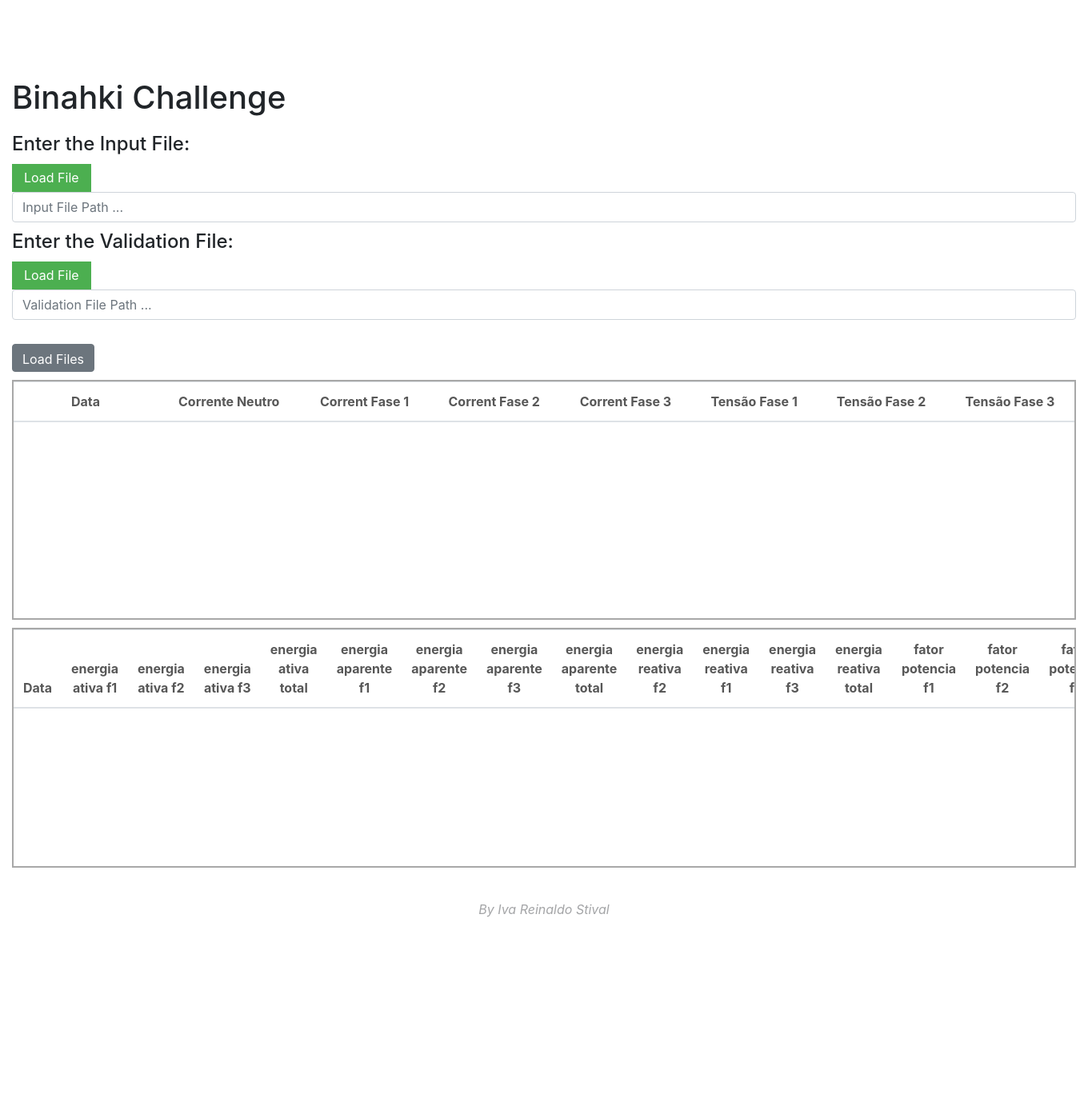
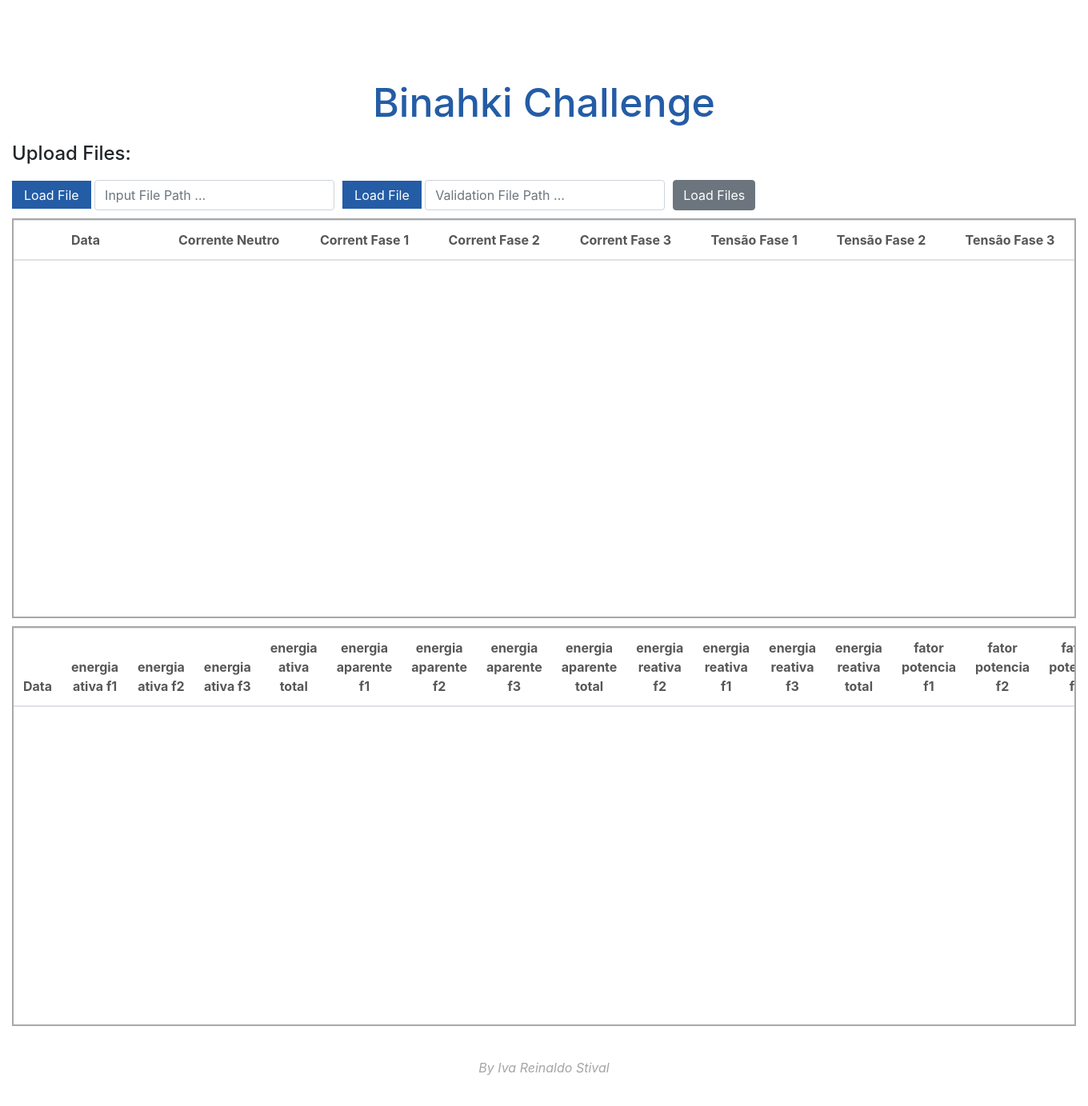
Before and after one commit to IvaStival/DataScience, a PHP site: page / in a window 1360 px wide; the page is wider, and only the part inside the window is pictured. Shown: that part at 80% size. Before the commit the page ends 1147 px from the top of that part, so only its background shows below. Run offline with PHP 8.4, Linux system fonts and the light colour scheme; lists and menus that the app fills with data are empty; some libraries are stand-ins or nearby versions.

```diff
--- a/Binahki/Challenge_02/binahki/_css/index.css
+++ b/Binahki/Challenge_02/binahki/_css/index.css
@@ -1,5 +1,5 @@
 button {
-  background-color: #4CAF50; /* Green */
+  background-color: #245ca6; /* Binahki blue */
   border: none;
   color: white;
   padding: 0px 15px;
@@ -19,6 +19,12 @@ td {
   text-align: center;
 }
 
+.title {
+  text-align: center;
+  font-size: 50px;
+  color: #245ca6;
+}
+
 .row {
   margin-top: 98px;
 }
@@ -27,13 +33,34 @@ td {
   max-width: 1400px;
 }
 
+#user-input1 {
+  width: 300px;
+  display: initial;
+}
+
+#user-input2 {
+  width: 300px;
+  display: initial;
+}
+
 #form {
   margin: 20px 0 20px 0px;
 }
 
-#input_labels {
+#input_labels1 {
   margin-top: 10px;
   margin-bottom: 10px;
+  float: left;
+  margin-right: 10px;
+  display: inherit;
+
+}
+
+#input_labels2 {
+  margin-top: 10px;
+  margin-bottom: 0px;
+  float: left;
+  margin-right: 10px;
 }
 
 #val_labels {
@@ -41,7 +68,9 @@ td {
 }
 
 #button-sec {
-  margin: 10px 0 0px;
+  margin: -2px 0 0px;
+  height: 38px;
+
 }
 
 #data {
@@ -50,14 +79,14 @@ td {
 
 #div_scrowll_input {
   overflow-y:auto;
-  height: 300px;
+  height: 500px;
   margin: 10px 0px 0px 0px;
   border: 2px solid #a8a8a8;
 }
 
 #div_scrowll_validation {
   overflow-y:auto;
-  height: 300px;
+  height: 500px;
   margin: 10px 0px 100px 0px;
   border: 2px solid #a8a8a8;
 }
--- a/Binahki/Challenge_02/binahki/_js/my_scripts.js
+++ b/Binahki/Challenge_02/binahki/_js/my_scripts.js
@@ -1,20 +1,27 @@
+// References
+// https://www.educabras.com/ensino_medio/materia/fisica/mecanica_cinematica/aulas/potencia_e_energia
+// https://www.saladaeletrica.com.br/potencia-eletrica-podcast-002/
+// https://www.youtube.com/watch?v=gBg02pMrkpk&list=PLf1lowbdbFIACPDS1CvJNiVa4_nQEoFwB&index=23
+// https://www.mundodaeletrica.com.br/formulas-de-potencia-quais-sao/
+
+
 // OPEN A DIALOG TO LOAD THE INPUT OR VALIDATION FILE - WORKING YET
-function importData(id) {
+function importData() {
+
   let input = document.createElement('input');
   input.type = 'file';
   input.onchange = _ => {
-    // you can use this method to get file and perform respective operations
-            let files =   Array.from(input.files);
-            console.log(id);
-            document.getElementById(id).value=files[0].name;
-        };
+    console.log("AAAA");
+    let files = Array.from(input.files);
+    console.log(files);
+    // document.getElementById().value=files[0].name;
+  };
   input.click();
 };
 
 
-
 // OPEN FILES, POPULATE AND CALCULATION EXECUTION
-function runEnter() {
+function loadData() {
 
   // OPEN INPUT FILE
   var data_input;
@@ -78,8 +85,11 @@ function generateHtmlTableValidation(body_id, data, calc_data) {
       for(var j = 0; j < data[i].length; j++){
         // THE SIZE OF INPUT DATA IS LESS THAN THE TOTAL VALIDATION DATA
         if(i < calc_data.length){
+          // WE SHOW BOTH DATA, VALIDATION AND CALCULATED DATA, AND USE GREEN TO
+          // TO DIFFERENTIATE THE CALCULATED DATA
           result += "<td><p>"+data[i][j]+"</p>  <p style='color: #007F00'>" + calc_data[i-init_val][j] +"</p></td>";
         }
+        // IF NOT EXISTS MORE INPUT DATA ONLY ADD VALIDATION DATA ON HMTL PAGE
         else{
           result += "<td>"+data[i][j]+"</td>"
         }
@@ -93,37 +103,43 @@ function generateHtmlTableValidation(body_id, data, calc_data) {
   }
 };
 
-function calculateIndeces(corr_array, ten_array, corr_neutro, factor_array){
+function calculateIndeces(corr_array, ten_array, corr_neutral, factor_array){
 
 }
 
 function calculate(data_val, data_input){
 
+  // THE data_val ARRAY HAVE DATA ON INDEX 0 AND 1 THAT WE NOT WANT, THEN INITIATE
+  // THE INDEX WITH 2, THE CORRECT FIRST DATA
   var val_idx = 2;
+
+  // RESULT ARRAY
   var result = [];
   for(var i=1; i < data_input.length; i++){
 
     // GET THE INPUT CORRENT AND FASE VOLTAGE VALUES
-    var corr_neutro = parseFloat(data_input[i][1]);
-    var corr_f1 = parseFloat(data_input[i][2]);
-    var corr_f2 = parseFloat(data_input[i][3]);
-    var corr_f3 = parseFloat(data_input[i][4]);
-    var ten_f1 = parseFloat(data_input[i][5]);
-    var ten_f2 = parseFloat(data_input[i][6]);
-    var ten_f3 = parseFloat(data_input[i][7]);
+    var corr_neutral = parseFloat(data_input[i][1]);   // NEUTRAL CORRENT
+    var corr_f1 = parseFloat(data_input[i][2]);        // CORRENT FASE 1
+    var corr_f2 = parseFloat(data_input[i][3]);        // CORRENT FASE 2
+    var corr_f3 = parseFloat(data_input[i][4]);        // CORRENT FASE 3
+    var ten_f1 = parseFloat(data_input[i][5]);         // TENSION FASE 1
+    var ten_f2 = parseFloat(data_input[i][6]);         // TENSION FASE 2
+    var ten_f3 = parseFloat(data_input[i][7]);         // TENSION FASE 3
 
+    // TOTAL CORRENT
     var corr_total = corr_f1 + corr_f2 + corr_f3;
 
-    if(corr_neutro){
+    // IF NOT EXISTS DATA INSIDE ANY INPUT ITEM NOT CALCULATE THE GO TO NEXT ROW
+    if(corr_neutral){
       // THE TIME VARIATION IS ABOUT 20s, IN HOURS IS EQUAL TO 0.005555
       var time = 0.0055555;
 
       // GET FACTOR VALUES ON VALIDATION DATASET, IT COME WITH "," DECIMAL SEPARTOR,
-      // WE NEED TO REPLACE BY "."
-      var factor_f1 = parseFloat(data_val[val_idx][13].replace(",", "."));
-      var factor_f2 = parseFloat(data_val[val_idx][14].replace(",", "."));
-      var factor_f3 = parseFloat(data_val[val_idx][15].replace(",", "."));
-      var factor_total = parseFloat(data_val[val_idx][16].replace(",", "."));
+      // WE NEED TO REPLACE FOR "."
+      var factor_f1 = parseFloat(data_val[val_idx][13].replace(",", "."));    // FACTOR FASE 1
+      var factor_f2 = parseFloat(data_val[val_idx][14].replace(",", "."));    // FACTOR FASE 2
+      var factor_f3 = parseFloat(data_val[val_idx][15].replace(",", "."));    // FACTOR FASE 3
+      var factor_total = parseFloat(data_val[val_idx][16].replace(",", ".")); // FACTOR TOTAL
 
       // APPARENT POTENCY CALCULATION
       // potencia_apar_fase = tensao_fase * corrent_fase
@@ -144,14 +160,17 @@ function calculate(data_val, data_input){
       var pot_reactive_f3 = Math.sqrt((pot_appar_f3 ** 2) - (pot_active_f3 ** 2))
 
       // CALCULATE THE ENERGY FOR ACTIVE, REACTIVE AND APPARENT
+      // ACTIVE ENERGY
       var energy_active_f1 = time * (pot_active_f1/1000.0);
       var energy_active_f2 = time * (pot_active_f2/1000.0);
       var energy_active_f3 = time * (pot_active_f3/1000.0);
 
+      // APPARENT ENERGY
       var energy_apar_f1 = time * (pot_appar_f1/1000.0);
       var energy_apar_f2 = time * (pot_appar_f2/1000.0);
       var energy_apar_f3 = time * (pot_appar_f3/1000.0);
 
+      // REACTIVE ENERGY
       var energy_reactive_f1 = time * (pot_reactive_f1/1000.0);
       var energy_reactive_f2 = time * (pot_reactive_f2/1000.0);
       var energy_reactive_f3 = time * (pot_reactive_f3/1000.0);
@@ -169,26 +188,29 @@ function calculate(data_val, data_input){
       var ten_f2_f3 = ten_f2 * Math.sqrt(3);
       var ten_f3_f1 = ten_f3 * Math.sqrt(3);
 
-      var dec_sep_energy = 4;
-      var dec_sep_all = 2;
+      // DECIMAL SEPARATOR SIZE. USED ONLY TO SHOW THE DATA ON HTML
+      var decimal_sep_energy = 4;
+      var decimal_sep_all = 2;
 
-      result.push(["", energy_active_f1.toFixed(dec_sep_energy), energy_active_f2.toFixed(dec_sep_energy),
-                  energy_active_f3.toFixed(dec_sep_energy), energy_active_total.toFixed(dec_sep_energy),
-                  energy_apar_f1.toFixed(dec_sep_energy), energy_apar_f2.toFixed(dec_sep_energy),
-                  energy_apar_f3.toFixed(dec_sep_energy), energy_apar_total.toFixed(dec_sep_energy),
-                  energy_reactive_f1.toFixed(dec_sep_energy), energy_reactive_f2.toFixed(dec_sep_energy),
-                  energy_reactive_f3.toFixed(dec_sep_energy), energy_reactive_total.toFixed(dec_sep_energy),
+      // APPEND THE RESULT CALCULATION TO result ARRAY
+      result.push(["", energy_active_f1.toFixed(decimal_sep_energy), energy_active_f2.toFixed(decimal_sep_energy),
+                  energy_active_f3.toFixed(decimal_sep_energy), energy_active_total.toFixed(decimal_sep_energy),
+                  energy_apar_f1.toFixed(decimal_sep_energy), energy_apar_f2.toFixed(decimal_sep_energy),
+                  energy_apar_f3.toFixed(decimal_sep_energy), energy_apar_total.toFixed(decimal_sep_energy),
+                  energy_reactive_f1.toFixed(decimal_sep_energy), energy_reactive_f2.toFixed(decimal_sep_energy),
+                  energy_reactive_f3.toFixed(decimal_sep_energy), energy_reactive_total.toFixed(decimal_sep_energy),
                   "", "", "", "",
-                  pot_appar_f1.toFixed(dec_sep_all), pot_appar_f2.toFixed(dec_sep_all),
-                  pot_appar_f3.toFixed(dec_sep_all), pot_apar_total.toFixed(dec_sep_all),
-                  pot_active_f1.toFixed(dec_sep_all), pot_active_f2.toFixed(dec_sep_all),
-                  pot_active_f3.toFixed(dec_sep_all), pot_active_total.toFixed(dec_sep_all),
-                  pot_reactive_f1.toFixed(dec_sep_all), pot_reactive_f2.toFixed(dec_sep_all),
-                  pot_reactive_f3.toFixed(dec_sep_all), pot_reactive_total.toFixed(dec_sep_all),
+                  pot_appar_f1.toFixed(decimal_sep_all), pot_appar_f2.toFixed(decimal_sep_all),
+                  pot_appar_f3.toFixed(decimal_sep_all), pot_apar_total.toFixed(decimal_sep_all),
+                  pot_active_f1.toFixed(decimal_sep_all), pot_active_f2.toFixed(decimal_sep_all),
+                  pot_active_f3.toFixed(decimal_sep_all), pot_active_total.toFixed(decimal_sep_all),
+                  pot_reactive_f1.toFixed(decimal_sep_all), pot_reactive_f2.toFixed(decimal_sep_all),
+                  pot_reactive_f3.toFixed(decimal_sep_all), pot_reactive_total.toFixed(decimal_sep_all),
                   "",
-                  ten_f1_f2.toFixed(dec_sep_all), ten_f2_f3.toFixed(dec_sep_all), ten_f3_f1.toFixed(dec_sep_all),
-                  "", "", "", corr_total.toFixed(dec_sep_all)]);
+                  ten_f1_f2.toFixed(decimal_sep_all), ten_f2_f3.toFixed(decimal_sep_all), ten_f3_f1.toFixed(decimal_sep_all),
+                  "", "", "", corr_total.toFixed(decimal_sep_all)]);
 
+      // INCREMENT THE VALIDATION INDEX
       val_idx += 1;
     }
   }
--- a/Binahki/Challenge_02/binahki/index.php
+++ b/Binahki/Challenge_02/binahki/index.php
@@ -1,39 +1,45 @@
 <!DOCTYPE html>
+<!-- References -->
+<!-- https://levelup.gitconnected.com/building-a-simple-website-that-outputs-results-from-a-csv-using-users-input-bfcb782ced45 -->
+
 
 <html>
 <link rel="stylesheet" href="https://stackpath.bootstrapcdn.com/bootstrap/4.3.1/css/bootstrap.min.css" integrity="sha384-ggOyR0iXCbMQv3Xipma34MD+dH/1fQ784/j6cY/iJTQUOhcWr7x9JvoRxT2MZw1T" crossorigin="anonymous">
 <link rel="stylesheet" href="_css/index.css">
+<script type="text/javascript" src="_js/my_scripts.js"></script>
 <script src="https://code.jquery.com/jquery-1.9.1.js"></script>
 <script src="_js/jquery-csv.js"></script>
-<script type="text/javascript" src="_js/my_scripts.js"></script>
-
-
 
 <body>
   <div class="container">
     <div class="row">
       <div class="col-md-12">
-        <h1 class=>Binahki Challenge</h1>
+        <h1 class="title">Binahki Challenge</h1>
 
         <form id="form">
-          <h4 class=>Enter the Input File:</h4>
-          <div id="input_labels">
-              <button onclick="importData('user-input1')">Load File</button>
+          <!-- OPEN INPUT FILE BUTTON -->
+          <h4 class=>Upload Files:</h4>
+          <div id="input_labels1">
+              <button onclick="importData()">Load File</button>
               <input class="form-control" id="user-input1" placeholder="Input File Path ...">
           </div>
 
-          <h4 class=>Enter the Validation File:</h4>
-          <div id="input_labels">
+          <!-- OPEN VALIDATION FILE BUTTON -->
+          <!-- <h4 class=>Enter the Validation File:</h4> -->
+          <div id="input_labels2">
             <button onclick="importData('user-input2')">Load File</button>
             <input class="form-control" id="user-input2" placeholder="Validation File Path ...">
           </div>
 
         </form>
-        <button id="button-sec" class="btn btn-secondary" onclick="runEnter()">Load Files</button>
+        <!-- LOAD FILES AND CALCULATE BUTTON -->
+        <button id="button-sec" class="btn btn-secondary" onclick="loadData()">Load Files</button>
 
         <div id="div_scrowll_input">
           <table id="table_scrowll" class="table" cellpadding="10">
 
+
+            <!-- INPUT TABLE VALUES -->
             <thead>
               <tr>
                   <th id="data" scope="col">Data</th>
@@ -52,6 +58,7 @@
         </table>
         </div>
 
+         <!-- VALIDATE AND CALCULATE TABLE -->
         <div id="div_scrowll_validation">
           <table id="table_scrowll" class="table" cellpadding="10">
               <thead>
```
Also changed, not shown: 10 other files.
